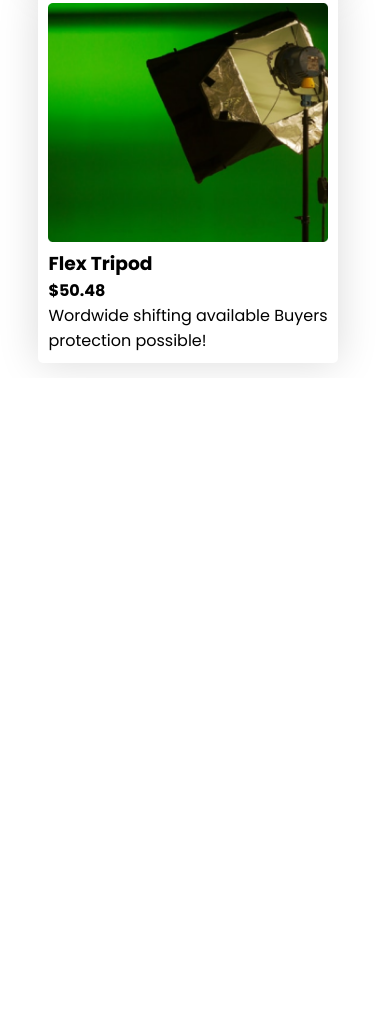
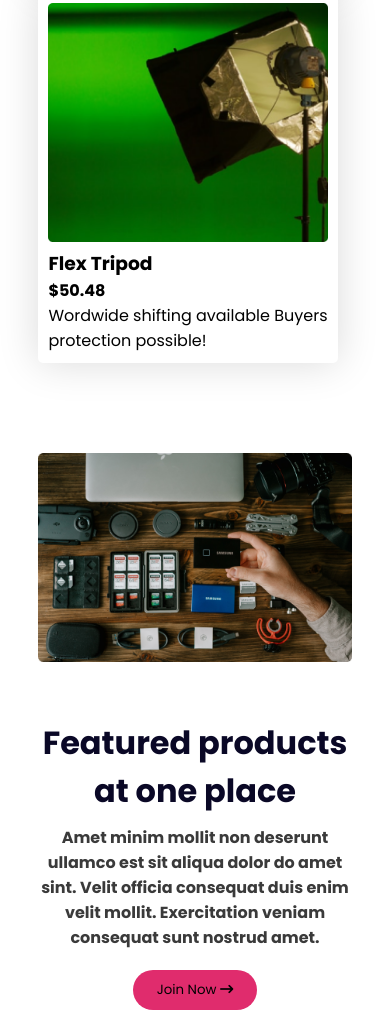
Before and after one commit to alamshuvo/Influencer-Gear, a plain HTML site: page index.html in a window 390 px wide. Shown: the part 5085-6110 px from the top of the page. Before the commit the page ends 5463 px from the top, so only its background shows below. Drawn offline with Linux system fonts and the light colour scheme.

Commit message:
featured section

```diff
--- a/index.html
+++ b/index.html
@@ -130,6 +130,16 @@
           </div>
         </div>
       </section>
+      <section id="featured-section">
+        <div class="featurd-img">
+            <img src="./images/gear.png" alt="" class="featurd-img-inner">
+        </div>
+        <div class="featurd-text">
+            <h3 class="featured-title">Featured products at one place</h3>
+            <p class="featured-dris">Amet minim mollit non deserunt ullamco est sit aliqua dolor do amet sint. Velit officia consequat duis enim velit mollit. Exercitation veniam consequat sunt nostrud amet.</p>
+            <button class="featured-btn">Join Now  <i class="fa-solid fa-arrow-right-long"></i></button>
+        </div>
+      </section>
     </main>
     <footer></footer>
   </body>
--- a/styles/mobile.css
+++ b/styles/mobile.css
@@ -1,6 +1,6 @@
 @media screen and (max-width: 576px) {
   /* nav bar section responsive */
-  nav ,.manue, .banner, .sponsore-img  ,.popular-collection-card-info-1,.popular-collection-card-info-2,.popular-collection-card-info-3{
+  nav ,.manue, .banner, .sponsore-img  ,.popular-collection-card-info-1,.popular-collection-card-info-2,.popular-collection-card-info-3 ,#featured-section{
     flex-direction: column;
     margin: 5px;
     padding: 10px;
@@ -41,4 +41,14 @@
 .popular-collection-card-info-1,.popular-collection-card-info-2,.popular-collection-card-info-3{
     width: 100%;
 }
+/* featured section */
+#featured-section{
+    margin-top: 70px;
 }
+.featurd-text{
+    text-align: center;
+}
+.featurd-img img{
+    width: 100%;
+}
+}
--- a/styles/style.css
+++ b/styles/style.css
@@ -19,6 +19,7 @@
   --text-color: #fff;
   --font-size: 16px;
   --btn-color: #e02c6d;
+  --footer-color:#0A0826;
 }
 
 /* header area section */
@@ -131,3 +132,41 @@ nav h2 {
   box-shadow: 0px 0px 40px 0px rgba(0, 0, 0, 0.15);
   padding: 10px;
 }
+/* popular collection end */
+
+/* featured collection start */
+
+#featured-section{
+    display: flex;
+    gap: 50px;
+    margin-top: 70px;
+    justify-content: center;
+    margin-bottom: 20px;
+
+}
+.featurd-text{
+    text-align: left;
+
+}
+.featurd-text .featured-title{
+    color: var(--footer-color);
+    font-size: 2rem;
+    font-weight: 700;
+    margin-bottom: 10px;
+}
+.featurd-text .featured-dris{
+    color: var(--primary-color);
+    font-size: 1rem;
+    font-weight: 700;
+    margin-top: 10px;
+    margin-bottom: 10px;
+
+}
+.featurd-text .featured-btn{
+    margin-top: 10px;
+    padding: 10px 24px;
+    background-color: var(--btn-color);
+    border: none;
+    border-radius: 30px;
+
+}
--- a/styles/tablet.css
+++ b/styles/tablet.css
@@ -1,7 +1,7 @@
 @media screen and (min-width: 577px) and (max-width: 992px) {
   /* nav var section responsive */
 
-  nav ,.manue ,.banner ,.sponsore-img ,.popular-collection-card-info-1,.popular-collection-card-info-2,.popular-collection-card-info-3{
+  nav ,.manue ,.banner ,.sponsore-img ,.popular-collection-card-info-1,.popular-collection-card-info-2,.popular-collection-card-info-3 ,#featured-section{
     flex-direction: column;
     margin: 5px;
     padding: 10px;
@@ -39,7 +39,16 @@
   }
   /* sponsore section end  */
   /* popular section */
-
+/* featured section */
+#featured-section{
+    margin-top: 70px;
+}
+.featurd-text{
+    text-align: center;
+}
+.featurd-img img{
+    width: 100%;
+}
 
 
 }
```
